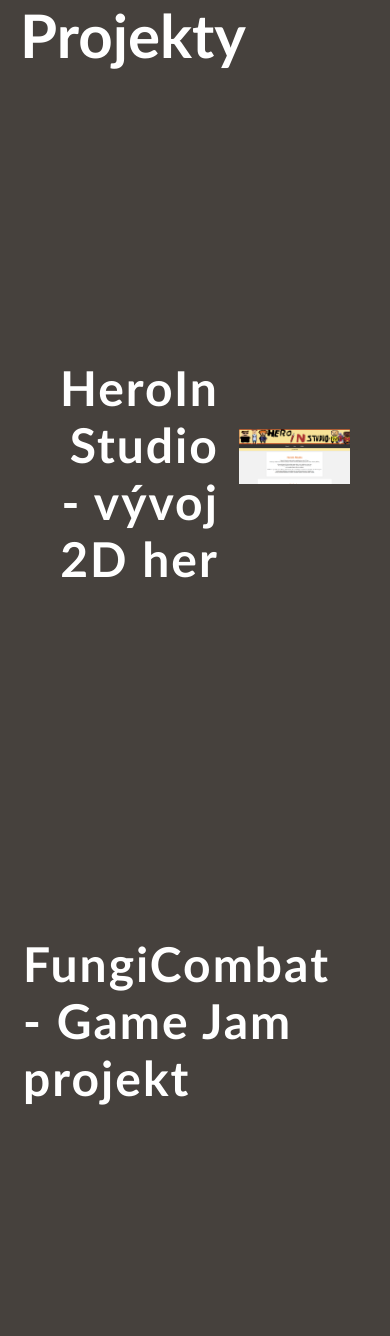
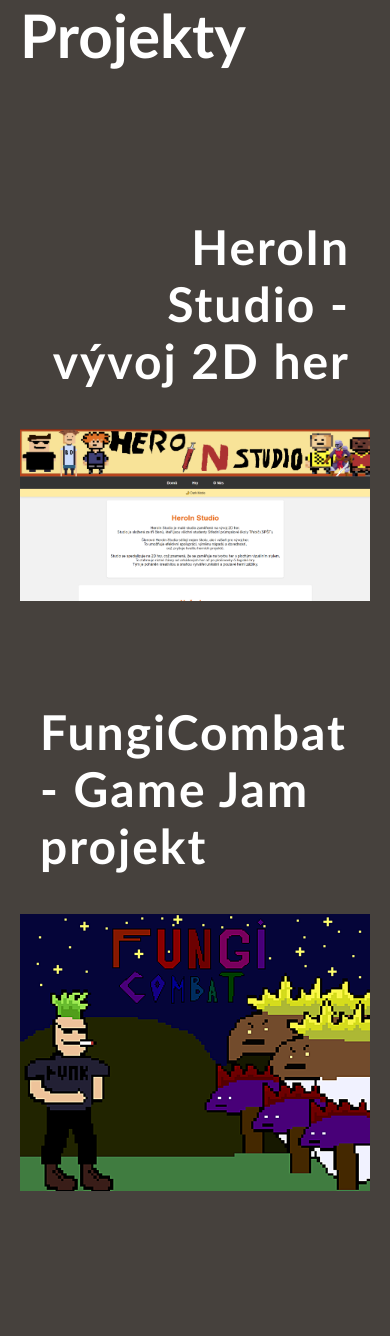
Before and after one commit to Tartl/me, a PHP site: page /projekty.html in a window 390 px wide. Shown: the part 1353-2689 px from the top of the page. Run offline with PHP 8.4, Linux system fonts and the light colour scheme.

Commit message:
až teď je fakt responzivita pro mobil

```diff
--- a/projekty.css
+++ b/projekty.css
@@ -103,3 +103,12 @@ footer{
     padding-bottom: 50px;
     padding-top: 20px;
 }
+
+@media only screen and (max-width: 600px) {
+    .projects{
+        display:inline;
+        align-items: center;
+        justify-content: flex-start;
+        margin: 300px 0;
+    }
+}
```
Also changed, not shown: about.css (+8 -0 lines).
